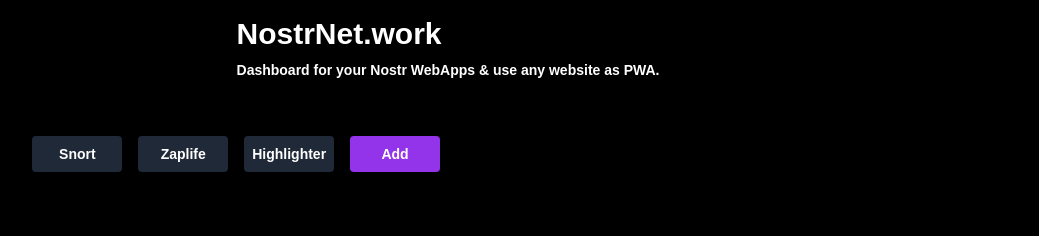
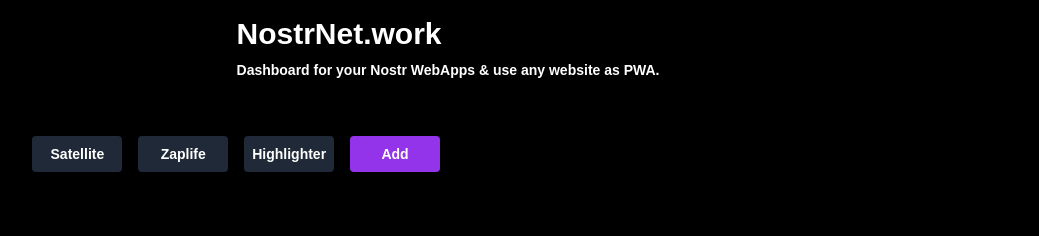
Before and after one commit to realiefan/nostrnet.work, a React (Create React App) app: page / in a window 1280 px wide. Shown: the top 236 px of the page, without its empty margins (192-1231 px from the left). Built offline with nearby package versions, Linux system fonts and the light colour scheme.

Commit message:
Update App.js

```diff
--- a/src/App.js
+++ b/src/App.js
@@ -220,8 +220,8 @@
   return [
     {
       id: 'nostrchat-embed',
-      url: 'https://snort.social/notes',
-      title: 'Snort',
+      url: 'https://satellite.earth/',
+      title: 'Satellite',
       active: false,
     },
     {
```
